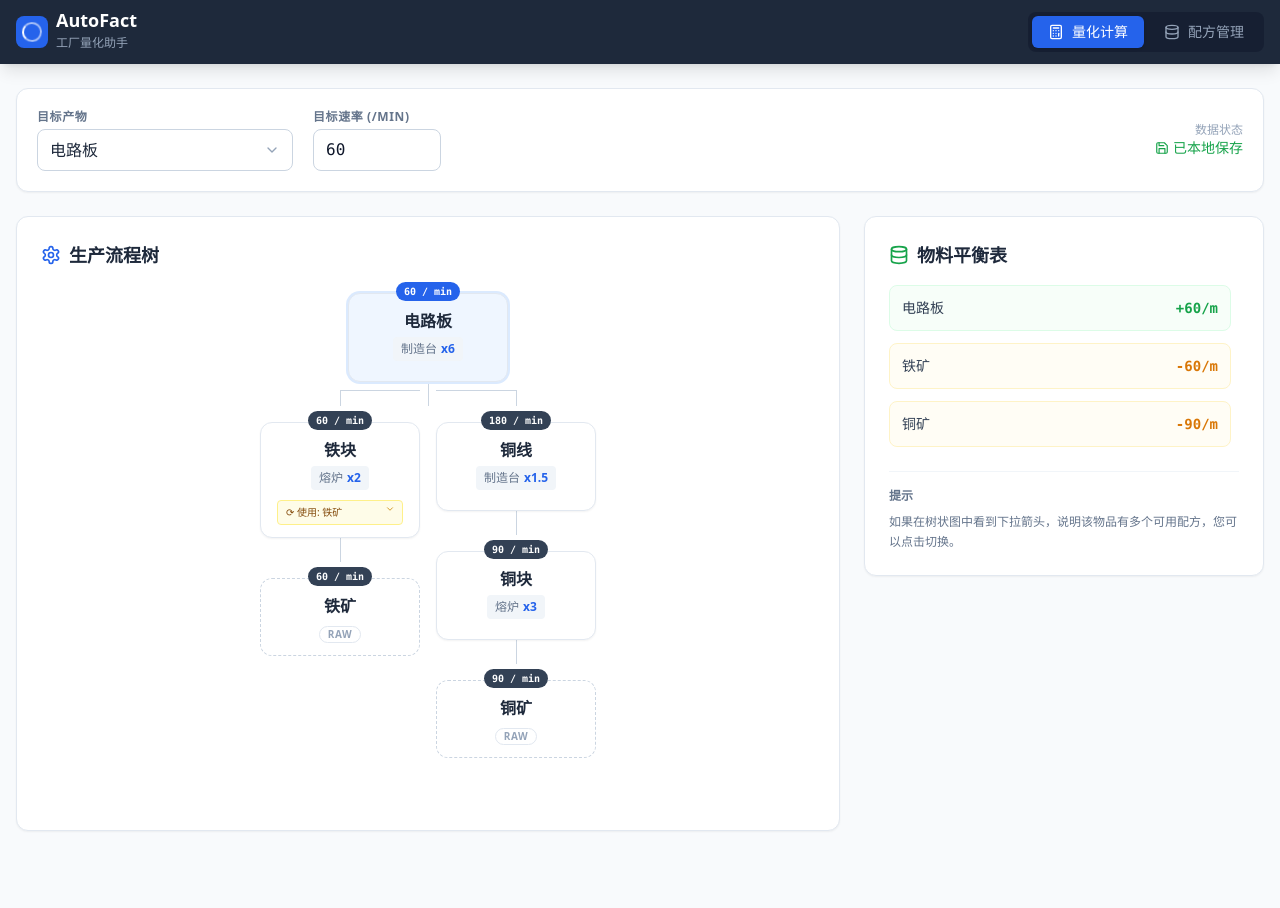
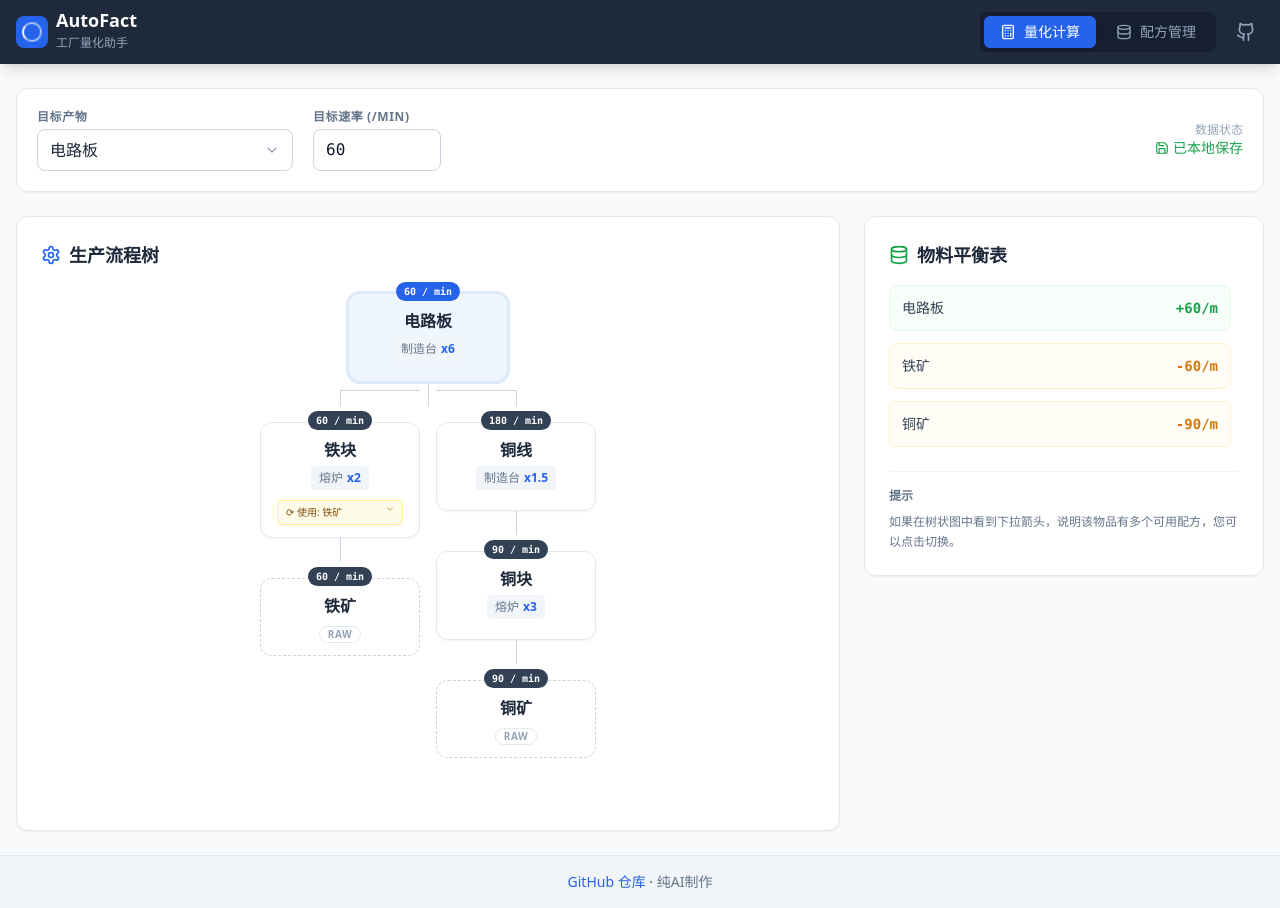
Before and after one commit to Curab7/FactoryCalculator, a React (Vite) app: page / in a window 1280 px wide. Before the commit the page ends 855 px from the top, so only its background shows below. Built offline with nearby package versions, Linux system fonts and the light colour scheme.

Commit message:
娣诲姞 GitHub 閾炬帴鍜岀函AI鍒朵綔鏍囨敞

```diff
--- a/src/App.jsx
+++ b/src/App.jsx
@@ -1,5 +1,5 @@
 import React, { useEffect, useMemo, useState } from 'react';
-import { Calculator, Database } from 'lucide-react';
+import { Calculator, Database, Github } from 'lucide-react';
 import CalculatorView from './components/CalculatorView';
 import DatabaseView from './components/DatabaseView';
 import TabButton from './components/TabButton';
@@ -158,6 +158,7 @@ export default function App() {
               <span className="text-xs text-slate-400">工厂量化助手</span>
             </div>
           </div>
+          <div className="flex items-center space-x-3">
             <nav className="flex space-x-1 bg-slate-900/50 p-1 rounded-lg">
               <TabButton
                 active={activeTab === 'calculator'}
@@ -172,10 +173,20 @@ export default function App() {
                 label="配方管理"
               />
             </nav>
+            <a
+              href="https://github.com/Curab7/FactoryCalculator"
+              target="_blank"
+              rel="noopener noreferrer"
+              className="p-2 text-slate-400 hover:text-white hover:bg-white/5 rounded-lg transition-colors"
+              title="查看 GitHub 仓库"
+            >
+              <Github size={20} />
+            </a>
+          </div>
         </div>
       </header>
 
-      <main className="container mx-auto px-4 py-6">
+      <main className="container mx-auto px-4 py-6 min-h-[calc(100vh-8rem)]">
         {activeTab === 'calculator' ? (
           <CalculatorView
             allItems={allItems}
@@ -199,6 +210,23 @@ export default function App() {
           />
         )}
       </main>
+
+      <footer className="bg-slate-100 border-t border-slate-200 py-4 mt-auto">
+        <div className="container mx-auto px-4 text-center">
+          <p className="text-sm text-slate-600">
+            <a
+              href="https://github.com/Curab7/FactoryCalculator"
+              target="_blank"
+              rel="noopener noreferrer"
+              className="text-blue-600 hover:text-blue-700 hover:underline"
+            >
+              GitHub 仓库
+            </a>
+            {' · '}
+            <span className="text-slate-500">纯AI制作</span>
+          </p>
+        </div>
+      </footer>
     </div>
   );
 }
```
Lines whose indentation alone changed are shown as unchanged.
